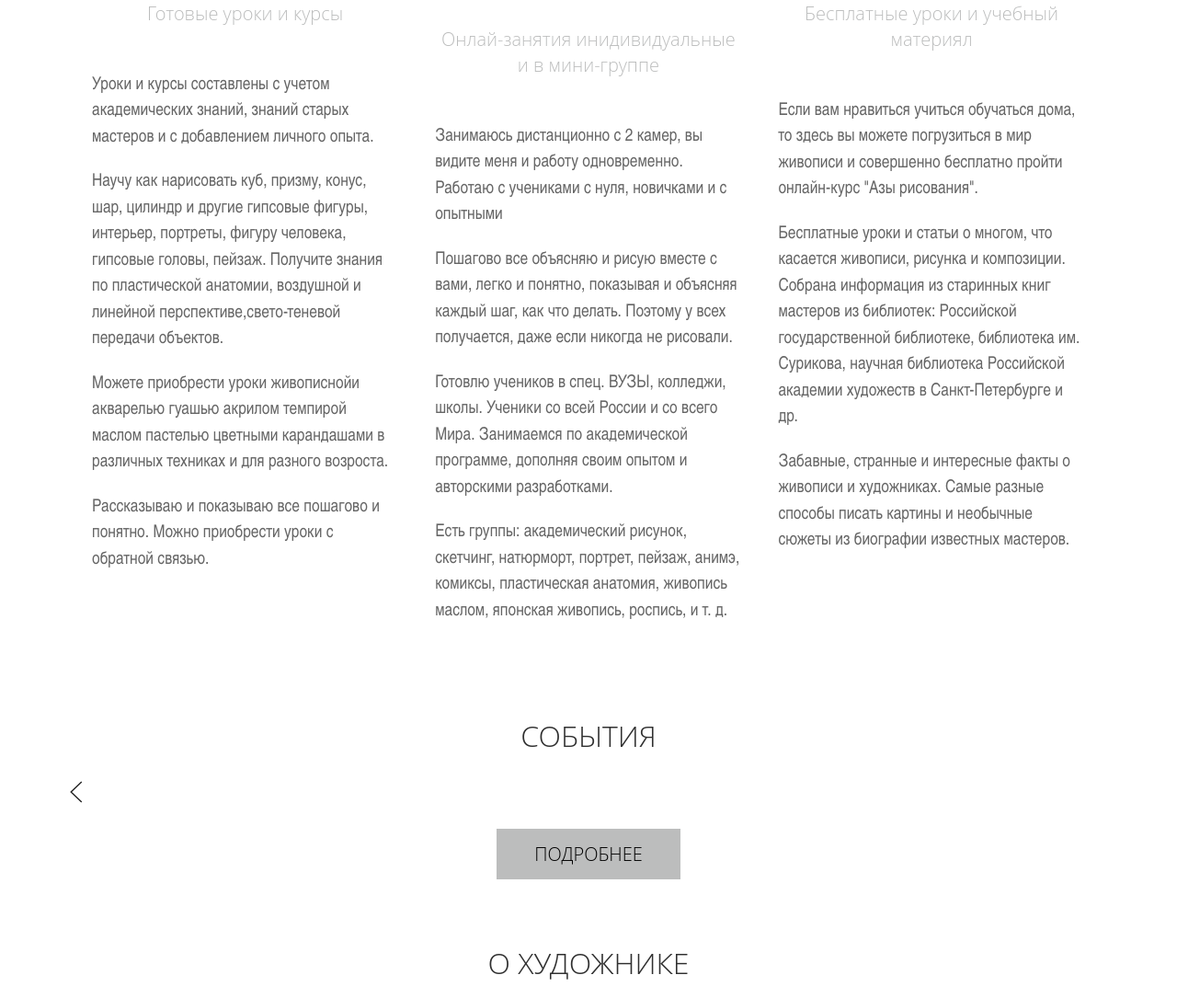
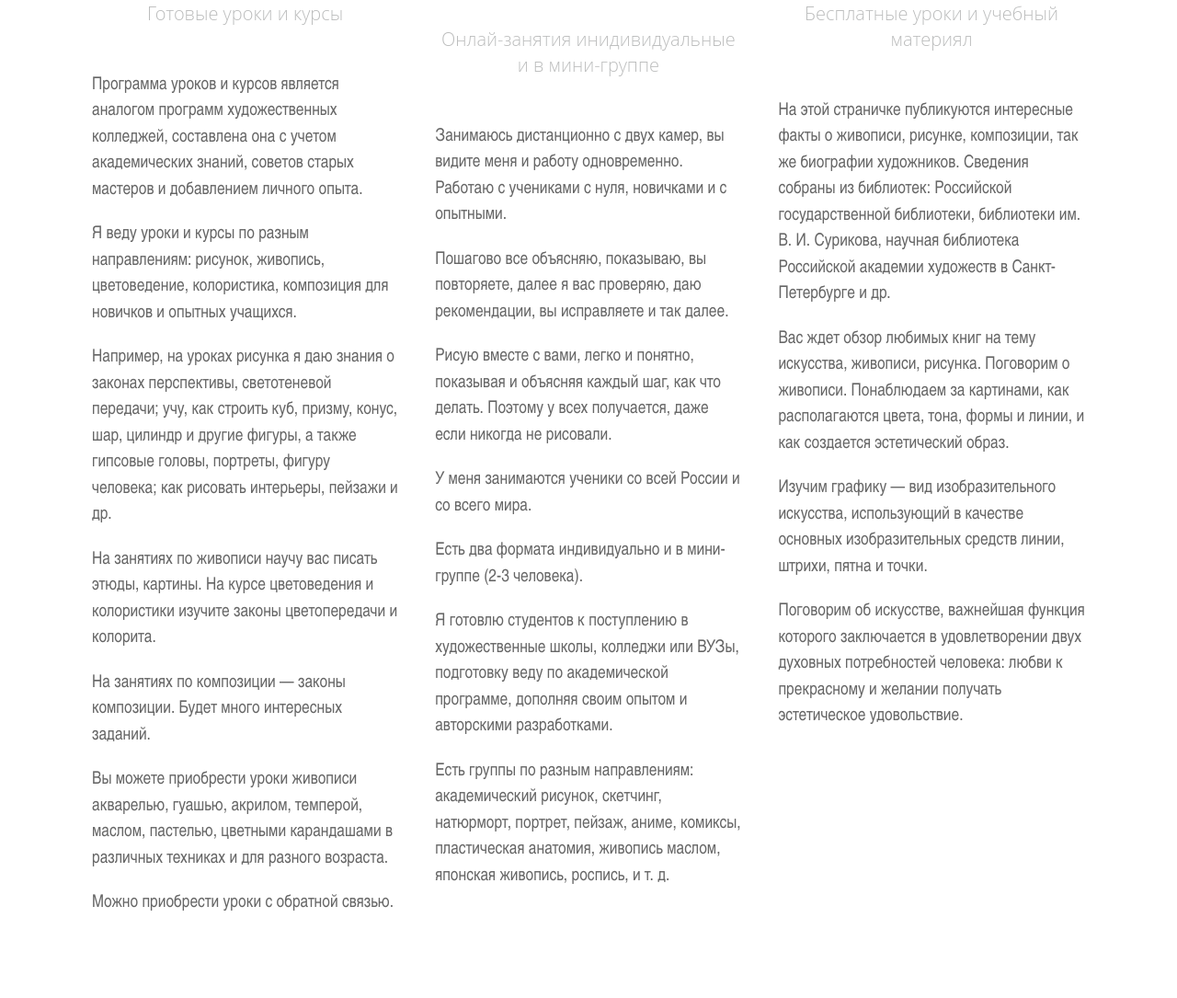
Before and after one commit to GordienkoM/artist, a PHP site: template templates/main/index.html.twig in a window 1280 px wide. Shown: the part 778-1863 px from the top of the page at 92% size. Run offline with PHP 8.4, Linux system fonts and the light colour scheme; the template is opened without the code that fills it, so the values that code supplies are empty; some libraries are stand-ins or nearby versions; some web fonts are replaced.

Commit message:
text changes

```diff
--- a/templates/main/index.html.twig
+++ b/templates/main/index.html.twig
@@ -64,11 +64,14 @@
 					</div>
 					<div>
 						<h3 class="lessons-section-header">{% trans %}Готовые уроки и курсы{% endtrans %}</h3>
-						<p>{% trans %}Уроки и курсы составлены с учетом академических знаний, знаний старых мастеров и с добавлением личного опыта.{% endtrans %}</p>
-						<p>{% trans %}Научу как нарисовать куб, призму, конус, шар, цилиндр и другие гипсовые фигуры, интерьер, портреты, фигуру человека, гипсовые головы, пейзаж.
-																																																																						                     Получите знания по пластической анатомии, воздушной и линейной перспективе,свето-теневой передачи объектов.{% endtrans %}</p>
-						<p>{% trans %}Можете приобрести уроки живописнойи акварелью гуашью акрилом темпирой маслом пастелью цветными карандашами в различных техниках и для разного возроста.{% endtrans %}</p>
-						<p>{% trans %}Рассказываю и показываю все пошагово и понятно. Можно приобрести уроки с обратной связью.{% endtrans %}</p>
+						<p>{% trans %}Программа уроков и курсов является аналогом программ художественных колледжей, составлена она с учетом академических знаний, советов старых мастеров и добавлением личного опыта.{% endtrans %}</p>
+						<p>{% trans %}Я веду уроки и курсы по разным направлениям: рисунок, живопись, цветоведение, колористика, композиция для новичков и опытных учащихся. {% endtrans %}</p>
+						<p>{% trans %}Например, на уроках рисунка я даю знания о законах перспективы, светотеневой передачи; учу, как строить куб, призму, конус, шар, цилиндр и другие фигуры, а также гипсовые головы, портреты, фигуру человека; как рисовать интерьеры, пейзажи и др. {% endtrans %}</p>
+						<p>{% trans %}На занятиях по живописи научу вас писать этюды, картины. На курсе цветоведения и колористики изучите законы цветопередачи и колорита. {% endtrans %}</p>
+						<p>{% trans %}На занятиях по композиции — законы композиции. Будет много интересных заданий. {% endtrans %}</p>
+						<p>{% trans %}Вы можете приобрести уроки живописи акварелью, гуашью, акрилом, темперой, маслом, пастелью, цветными карандашами в различных техниках и для разного возраста. {% endtrans %}</p>
+						<p>{% trans %}Можно приобрести уроки с обратной связью. {% endtrans %}</p>
+
 						{# <div class="uk-text-center"><a class="uk-button uk-button-secondary uk-button uk-text-center" href="{{ path('home') }}">{% trans %}Подробнее{% endtrans %}</a></div> #}
 					</div>
 				</div>
@@ -80,15 +83,14 @@
 					</div>
 					<div>
 						<h3 class="lessons-section-header">{% trans %}Онлай-занятия инидивидуальные и в мини-группе{% endtrans %}</h3>
-						<p>{% trans %}Занимаюсь дистанционно с 2 камер, вы видите меня и работу одновременно.  Работаю с учениками с нуля, новичками и с опытными{% endtrans %}
-						</p>
-						<p>{% trans %}Пошагово все объясняю и рисую вместе с вами, легко и понятно, показывая и объясняя каждый шаг, как что делать. Поэтому у всех получается, даже если никогда не рисовали.
-							{% endtrans %}
-						</p>
-						<p>{% trans %}Готовлю учеников в спец. ВУЗЫ, колледжи, школы. Ученики со всей России и со всего Мира.   Занимаемся по академической программе, дополняя своим опытом и авторскими разработками.{% endtrans %}
-						</p>
-						<p>{% trans %}Есть группы: академический рисунок, скетчинг, натюрморт, портрет, пейзаж, анимэ, комиксы, пластическая анатомия, живопись маслом, японская живопись, роспись, и т. д.{% endtrans %}
-						</p>
+						<p>{% trans %}Занимаюсь дистанционно с двух камер, вы видите меня и работу одновременно. Работаю с учениками с нуля, новичками и с опытными. {% endtrans %}</p>
+						<p>{% trans %}Пошагово все объясняю, показываю, вы повторяете, далее я вас проверяю, даю рекомендации, вы исправляете и так далее. {% endtrans %}</p>
+						<p>{% trans %}Рисую вместе с вами, легко и понятно, показывая и объясняя каждый шаг, как что делать. Поэтому у всех получается, даже если никогда не рисовали. {% endtrans %}</p>
+						<p>{% trans %}У меня занимаются ученики со всей России и со всего мира. {% endtrans %}</p>
+						<p>{% trans %}Есть два формата индивидуально и в мини-группе (2-3 человека). {% endtrans %}</p>
+						<p>{% trans %}Я готовлю студентов к поступлению в художественные школы, колледжи или ВУЗы, подготовку веду по академической программе, дополняя своим опытом и авторскими разработками. {% endtrans %}</p>
+						<p>{% trans %}Есть группы по разным направлениям: академический рисунок, скетчинг, натюрморт, портрет, пейзаж, аниме, комиксы, пластическая анатомия, живопись маслом, японская живопись, роспись, и т. д. {% endtrans %}</p>
+
 						{# <div class="uk-text-center"><a class="uk-button uk-button-secondary uk-button uk-text-center" href="{{ path('home') }}">{% trans %}Подробнее{% endtrans %}</a></div> #}
 					</div>
 				</div>
@@ -100,13 +102,10 @@
 					</div>
 					<div>
 						<h3 class="lessons-section-header">{% trans %}Бесплатные уроки и учебный материял{% endtrans %}</h3>
-						<p>{% trans %}Если вам нравиться учиться обучаться дома, то здесь вы можете погрузиться в мир живописи и совершенно бесплатно пройти онлайн-курс "Азы рисования".
-							{% endtrans %}
-						</p>
-						<p>{% trans %}Бесплатные уроки и статьи о многом, что касается живописи, рисунка и композиции. Собрана информация из старинных книг мастеров из библиотек: Российской государственной библиотеке,  библиотека им. Сурикова, научная библиотека Российской академии художеств в Санкт-Петербурге и др.{% endtrans %}
-						</p>
-						<p>{% trans %}Забавные, странные и интересные факты о живописи и художниках. Самые разные способы писать картины и необычные сюжеты из биографии известных мастеров.{% endtrans %}
-						</p>
+						<p>{% trans %}На этой страничке публикуются интересные факты о живописи, рисунке, композиции, так же биографии художников. Сведения собраны из библиотек: Российской государственной библиотеки, библиотеки им. В. И. Сурикова, научная библиотека Российской академии художеств в Санкт-Петербурге и др. {% endtrans %}</p>
+						<p>{% trans %}Вас ждет обзор любимых книг на тему искусства, живописи, рисунка. Поговорим о живописи. Понаблюдаем за картинами, как располагаются цвета, тона, формы и линии, и как создается эстетический образ. {% endtrans %}</p>
+						<p>{% trans %}Изучим графику — вид изобразительного искусства, использующий в качестве основных изобразительных средств линии, штрихи, пятна и точки. {% endtrans %}</p>
+						<p>{% trans %}Поговорим об искусстве, важнейшая функция которого заключается в удовлетворении двух духовных потребностей человека: любви к прекрасному и желании получать эстетическое удовольствие. {% endtrans %}</p>
 						{# <div class="uk-text-center"><a class="uk-button uk-button-secondary uk-button uk-text-center" href="{{ path('home') }}">{% trans %}Подробнее{% endtrans %}</a></div> #}
 					</div>
 				</div>
@@ -150,9 +149,9 @@
 			</div>
 
 		</div>
-		<div class="uk-text-center uk-margin ">
+		{# <div class="uk-text-center uk-margin ">
 			<a class="uk-button uk-button-secondary uk-button-large uk-text-center" href="{{ path('events') }}">{% trans %}Подробнее{% endtrans %}</a>
-		</div>
+		</div> #}
 	</section>
 
 	<!-- ARTIST SECTION -->
@@ -162,9 +161,10 @@
 			<img class="image-bord uk-align-center uk-align-left@m uk-margin-remove-adjacent" src="{{ asset('assets/img/artist.jpg') }}" alt="Artist">
 			<div>
 				<div class="artist-name">{% trans %}Ирина Козлова-Кузнецова - {% endtrans %}</div>
+				<p >{% trans %}Ирина Козлова-Кузнецова — художник-живописец, преподаватель рисунка и живописи.{% endtrans %}</p>
 				<p >{% trans %}Работает в живописных направлениях реализм и импрессионизм.{% endtrans %}</p>
 				<p >{% trans %}Основной материал — холст, масло.{% endtrans %}</p>
-				<p >{% trans %}Активный участник множества областных, городских и региональных выставок.{% endtrans %}</p>
+				<p >{% trans %}Активный участник всероссийских, областных, городских и региональных выставок.{% endtrans %}</p>
 				<p >{% trans %}«Пишу в позитивном настроении, стараюсь впитать красоту природы и отразить это на картине».{% endtrans %}</p>
 				<p >{% trans %}Ключевая тема картин — изображение жизни, как она есть, через свободное импрессионистическое-реалистичное видение различных состояний природы, натюрмортов и портретов.{% endtrans %}</p>
 				<p >{% trans %}Российские деревни, улочки родного города, контраст утра и ночи, знойного дня и дождливого вечера, будней и выходных, достопримечательностей и заброшенных мест города дают возможность расширить горизонты восприятия и показать, как энергетика города и деревни, лесов и полей заряжает добром и любовью.{% endtrans %}</p>
--- a/templates/partials/preheader.html.twig
+++ b/templates/partials/preheader.html.twig
@@ -49,7 +49,7 @@
         </address>
     </div>
 
-    {# <div id="locales" class="uk-navbar-right uk-margin-bottom">
+    <div id="locales" class="uk-navbar-right uk-margin-bottom">
     {% for locale in locales %}
         <ul class="uk-navbar-nav">
             {% if locale != app.request.locale %}
@@ -61,5 +61,5 @@
             </li>
         </ul>
     {% endfor %}
-    </div> #}
+    </div>
 </div>
```
